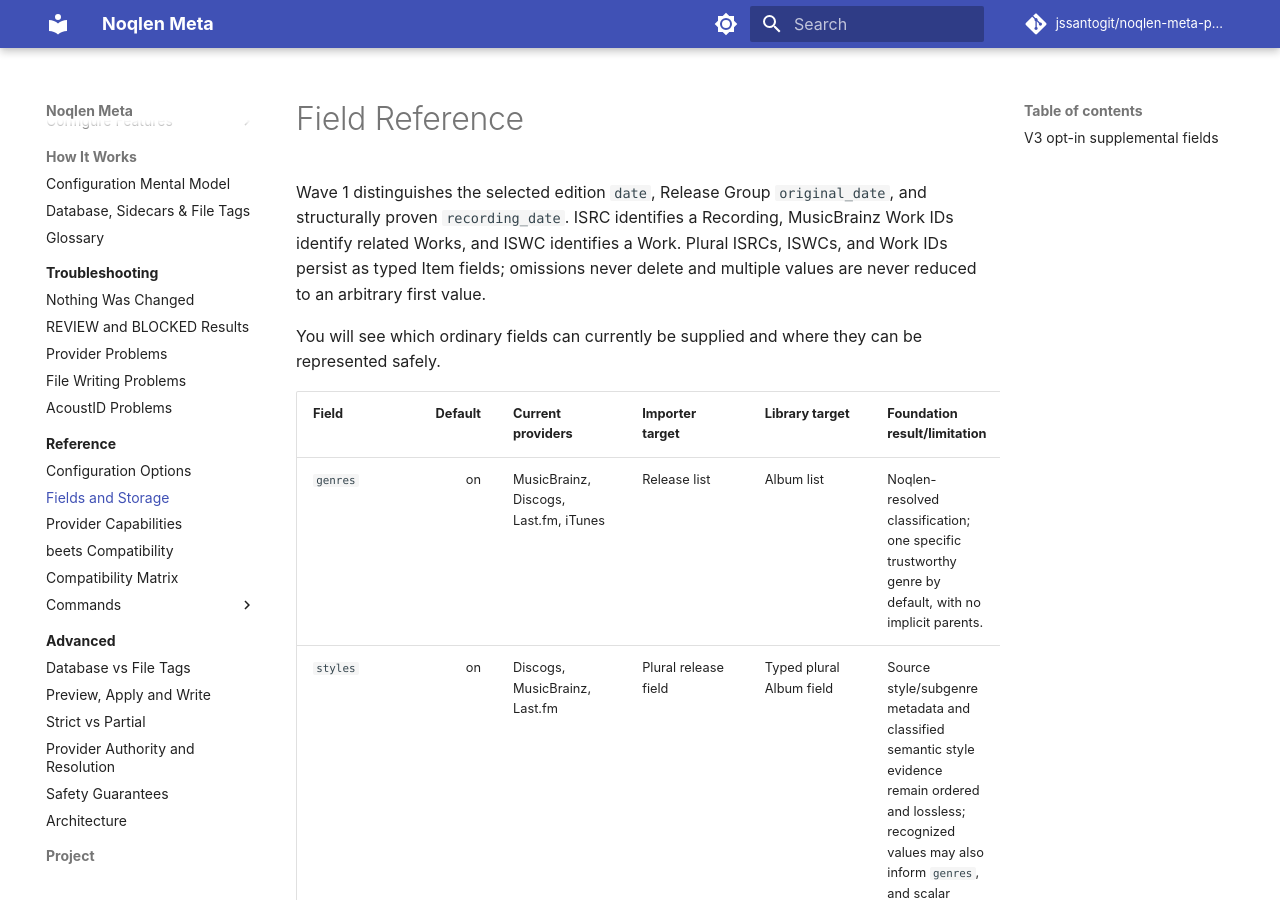
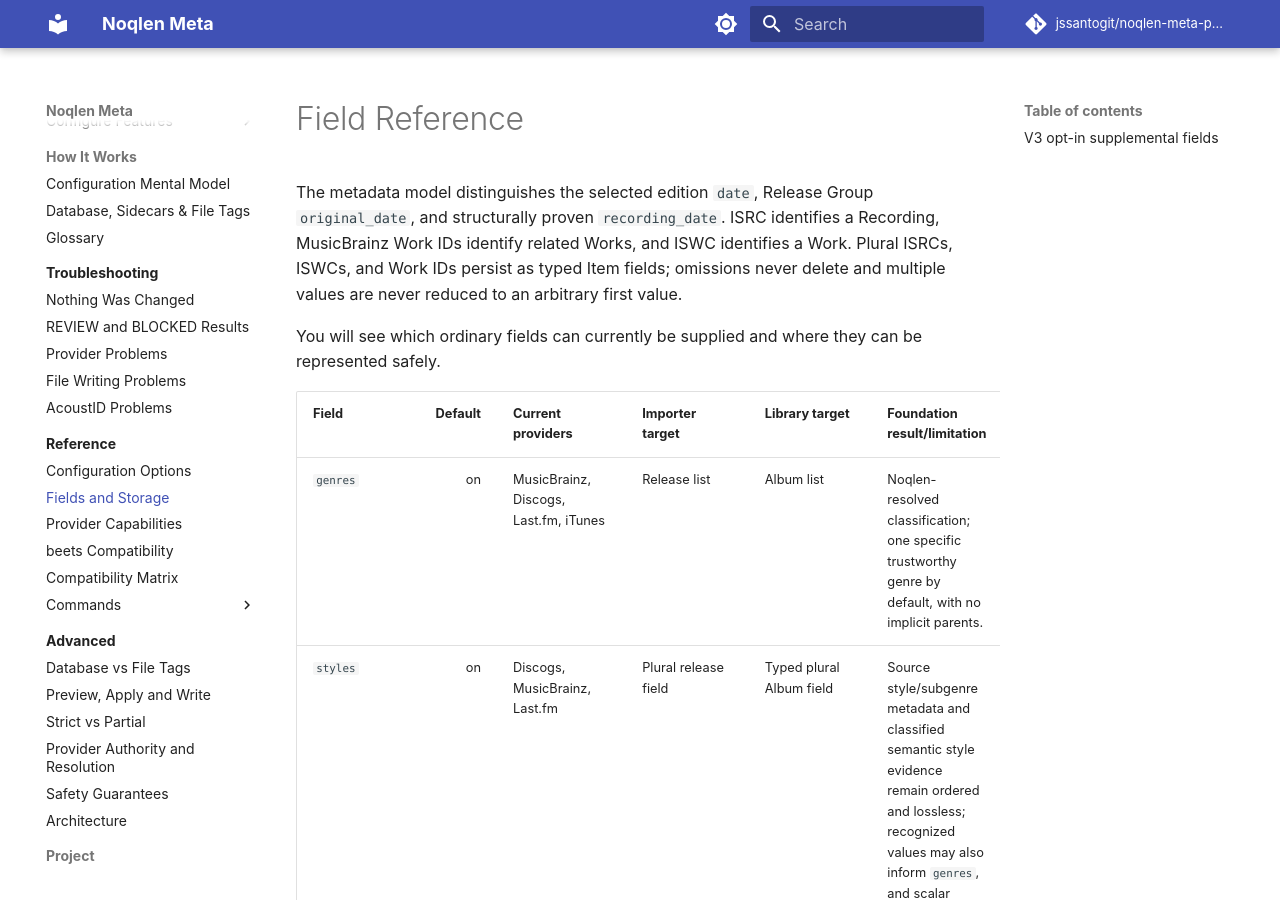
Before and after one commit to jssantogit/noqlen-meta-plugin, an MkDocs documentation site: the page built from site-docs/technical-reference/fields.md, in a window 1280 px wide and 900 px high. Built offline with MkDocs 1.6.1 and Material for MkDocs 9.7.7, drawn with Linux system fonts in a browser that asks for light colours; comment, search, counter and statistics services are not loaded.

```diff
--- a/site-docs/technical-reference/fields.md
+++ b/site-docs/technical-reference/fields.md
@@ -1,6 +1,6 @@
 # Field Reference
 
-Wave 1 distinguishes the selected edition `date`, Release Group `original_date`, and structurally proven `recording_date`. ISRC identifies a Recording, MusicBrainz Work IDs identify related Works, and ISWC identifies a Work. Plural ISRCs, ISWCs, and Work IDs persist as typed Item fields; omissions never delete and multiple values are never reduced to an arbitrary first value.
+The metadata model distinguishes the selected edition `date`, Release Group `original_date`, and structurally proven `recording_date`. ISRC identifies a Recording, MusicBrainz Work IDs identify related Works, and ISWC identifies a Work. Plural ISRCs, ISWCs, and Work IDs persist as typed Item fields; omissions never delete and multiple values are never reduced to an arbitrary first value.
 
 You will see which ordinary fields can currently be supplied and where they
 can be represented safely.
```
